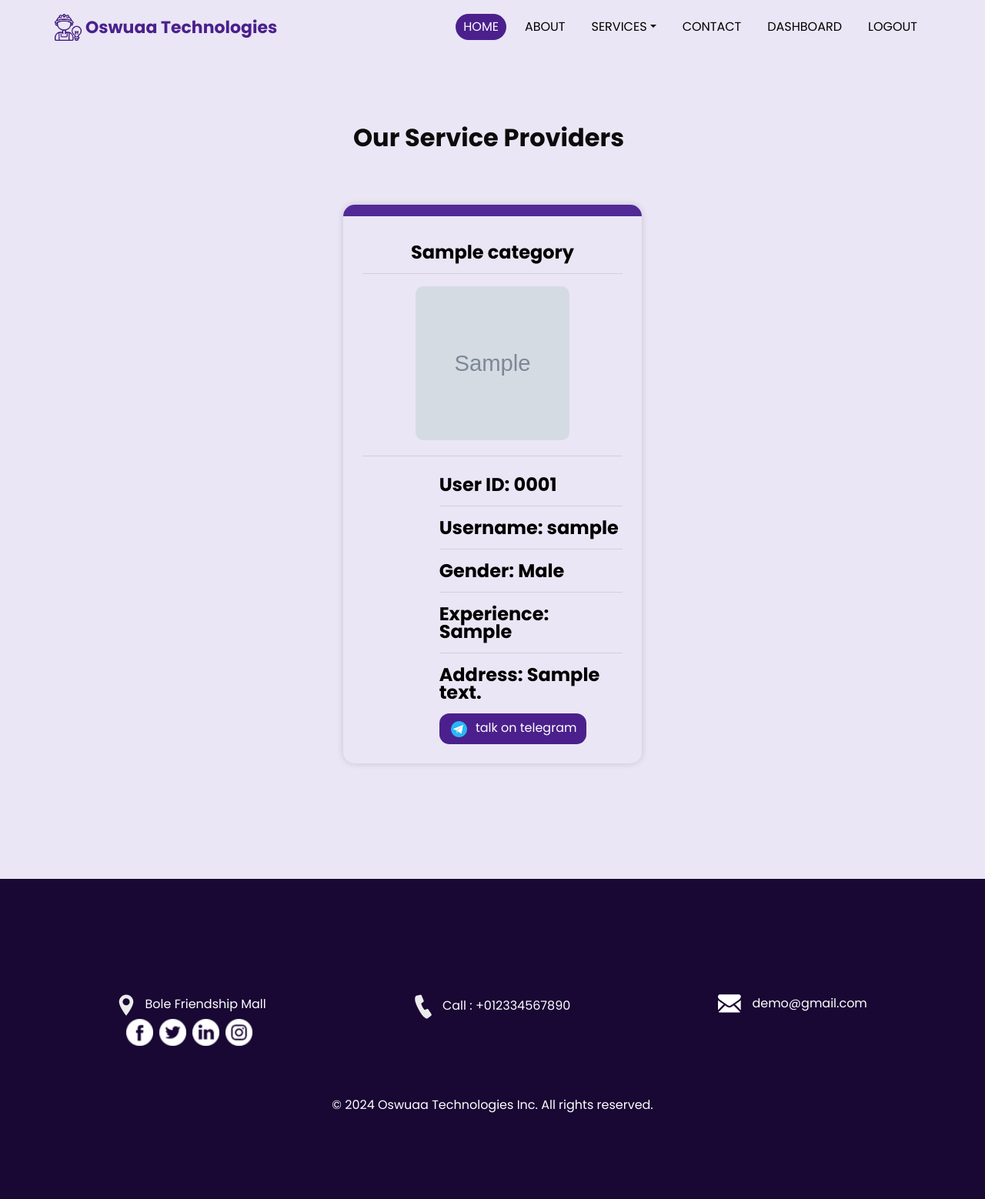
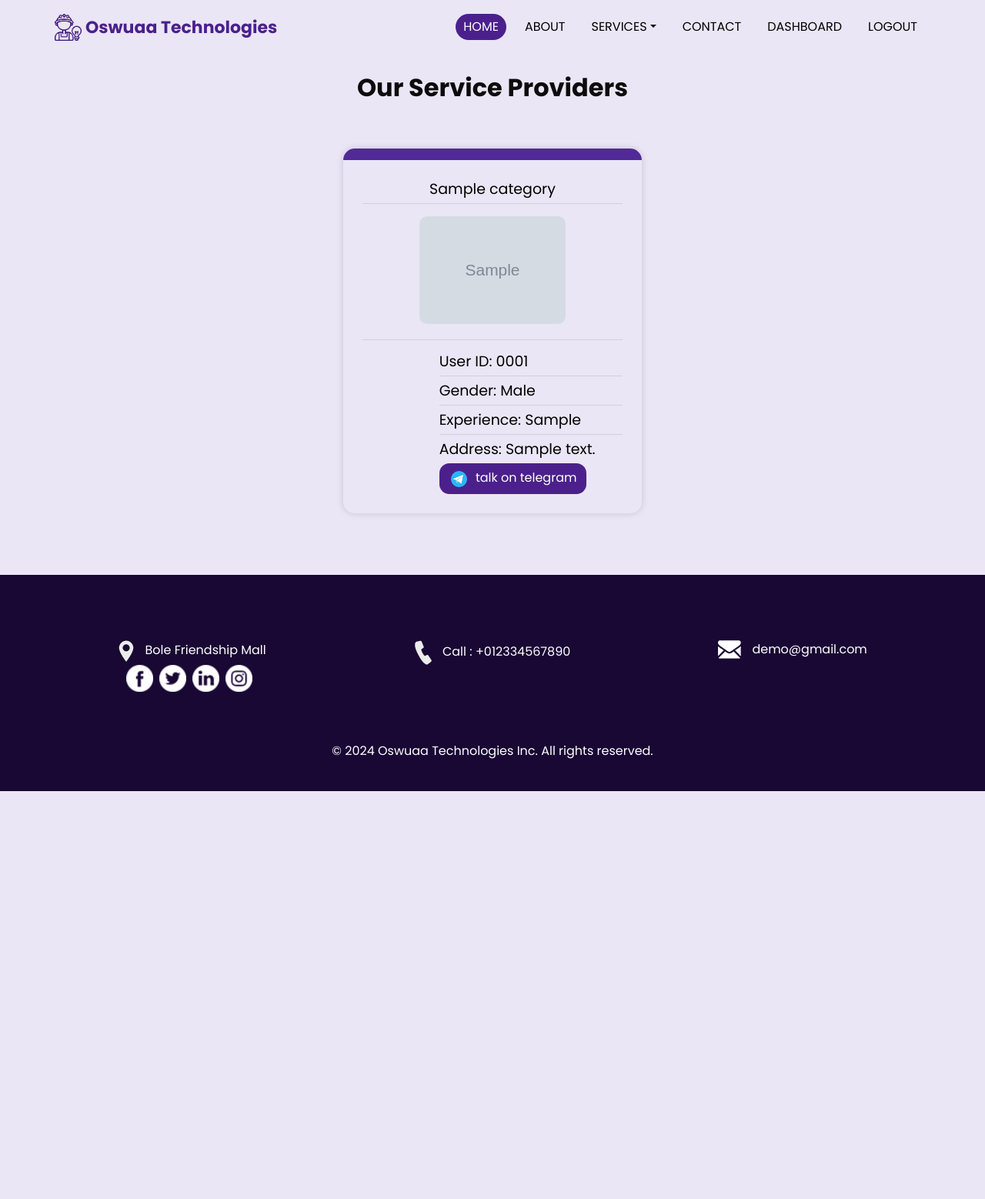
Before and after one commit to Amir-yasin/oswuaa, a Django app: page /category in a window 1280 px wide. Shown: the whole page at 77% size. After the commit the page ends 1028 px from the top, so only its background shows below. Run offline with Django 5.2, Linux system fonts and the light colour scheme; a user stored in the database is signed in; tables that the repository leaves empty hold one stand-in row (values such as "Sample post"); grey boxes marked "Sample" are stand-in pictures; some libraries are stand-ins or nearby versions.

Commit message:
new file:   osu_project/media/profile_images/WIN_20240725_17_29_13_Pro.jpg 	new file:   osu_project/media/profile_images/WIN_20240725_17_29_13_Pro_umo0DtO.jpg 	new file:   osu_project/media/profile_images/amir-img.png 	new file:   osu_project/media/profile_images/amir-img1.png 	new file:   osu_project/media/profile_images/amir-img1_95BCNhJ.png 	new file:   osu_project/media/profile_images/amir-img_sTknKN8.png 	modified:   osu_project/osu_app/templates/base.html 	modified:   osu_project/osu_app/templates/category.html 	modified:   osu_project/osu_app/templates/dashboard.html 	modified:   osu_project/osu_app/templates/login.html 	modified:   osu_project/osu_app/templates/signup.html

```diff
--- a/osu_project/osu_app/templates/base.html
+++ b/osu_project/osu_app/templates/base.html
@@ -43,8 +43,8 @@
 
   }
   .layout_padding {
-    padding-top: 90px;
-    padding-bottom: 90px;
+    padding-top: 25px;
+    padding-bottom: 20px;
   }
 
   .layout_padding2 {
@@ -94,13 +94,7 @@
   /*header section*/
   .hero_area {
     position: relative;
-    display: -webkit-box;
-    display: -ms-flexbox;
-    display: flex;
-    -webkit-box-orient: vertical;
-    -webkit-box-direction: normal;
-        -ms-flex-direction: column;
-            flex-direction: column;
+
     background-color: #eae6f5;
   }
 
--- a/osu_project/osu_app/templates/category.html
+++ b/osu_project/osu_app/templates/category.html
@@ -15,9 +15,8 @@
         padding-left:100px
     }
     .category img {
-        width: 200px;
-        height: 200px;
-        object-fit: cover;
+        width:10em;
+        height: 140px;
         border-radius:10px;
 
 
@@ -33,23 +32,23 @@
         margin-right:5px;
     }
     .service_container {
-        font-weight: bold;
-        font-size: 24px;
-        line-height: 23px;
-
+        font-weight: 500;
+        font-size: 19px;
+        line-height: 5px;
+        margin-top:0;
     }
 
 </style>
 </head>
 <body>
-    <section class="service_section layout_padding ">
-          <div class="heading_container ">
-            <h2>
+    <section class="service_section layout_padding m-0">
+          <div class="heading_container m-0">
+            <h2 class="m-0">
               Our Service Providers
             </h2>
           </div>
 
-          <div class="service_container">
+          <div class="service_container m-0">
             {% if users %}
             {% for user1 in users %}
                 {% if user1.user.user_type == 'Service Provider' %}
@@ -57,15 +56,15 @@
                 <div class="box active ">
                     <p>{{ user1.category }}</p><hr>
 
-              <div class="category">
+              <div class="category" >
 
-                  <img class="img1" src="{{ user1.image.url }}" alt="">
+                     {% comment %} <img class="card-img-top"  src="{{ 'https://i.pravatar.cc' }}" alt="">     {% endcomment %}
+                <img class="card-img-top"  src="{{ user1.image.url }}" alt="">
               </div>
                 <hr>
               <div class="detail-box">
 
                 <p>User ID: {{ user1.user.formatted_user_id }}</p><hr>
-             <p>Username: {{ user1.user }}</p><hr>
              <p>Gender: {{ user1.user.gender }}</p><hr>
              <p>Experience: {{ user1.experience }}</p><hr>
                 <p>Address: {{ user1.address }}</p>
--- a/osu_project/osu_app/templates/dashboard.html
+++ b/osu_project/osu_app/templates/dashboard.html
@@ -5,7 +5,7 @@
 <style>
 
 .rounded-circle{
-    width:300px;
+    width:px;
     height:300px;
     border-radius:50%;
 
@@ -41,7 +41,6 @@ h1{
     font-weight: 700
 }
 .account-img {
-    width: 85%;
     height: 100%;
     object-fit: cover;
     border-radius:10px
@@ -64,7 +63,7 @@ h1{
 {% endif %}
 
 
-<h1> Welcome to Oswuaa tech  {{ user.first_name }}</h1>
+<h1 class="ml-5 mt-3"> Welcome to Oswuaa tech  {{ user.first_name }}</h1>
 <br>
 {% if user.user_type == 'Service Provider' %}
 <div class="container">
```
Also changed, not shown: osu_project/osu_app/templates/login.html (+55 -10 lines), osu_project/osu_app/templates/signup.html (+124 -18 lines), osu_project/media/profile_images/WIN_20240725_17_29_13_Pro.jpg (added), osu_project/media/profile_images/WIN_20240725_17_29_13_Pro_umo0DtO.jpg (added), osu_project/media/profile_images/amir-img.png (added), osu_project/media/profile_images/amir-img1.png (added), osu_project/media/profile_images/amir-img1_95BCNhJ.png (added), osu_project/media/profile_images/amir-img_sTknKN8.png (added).
